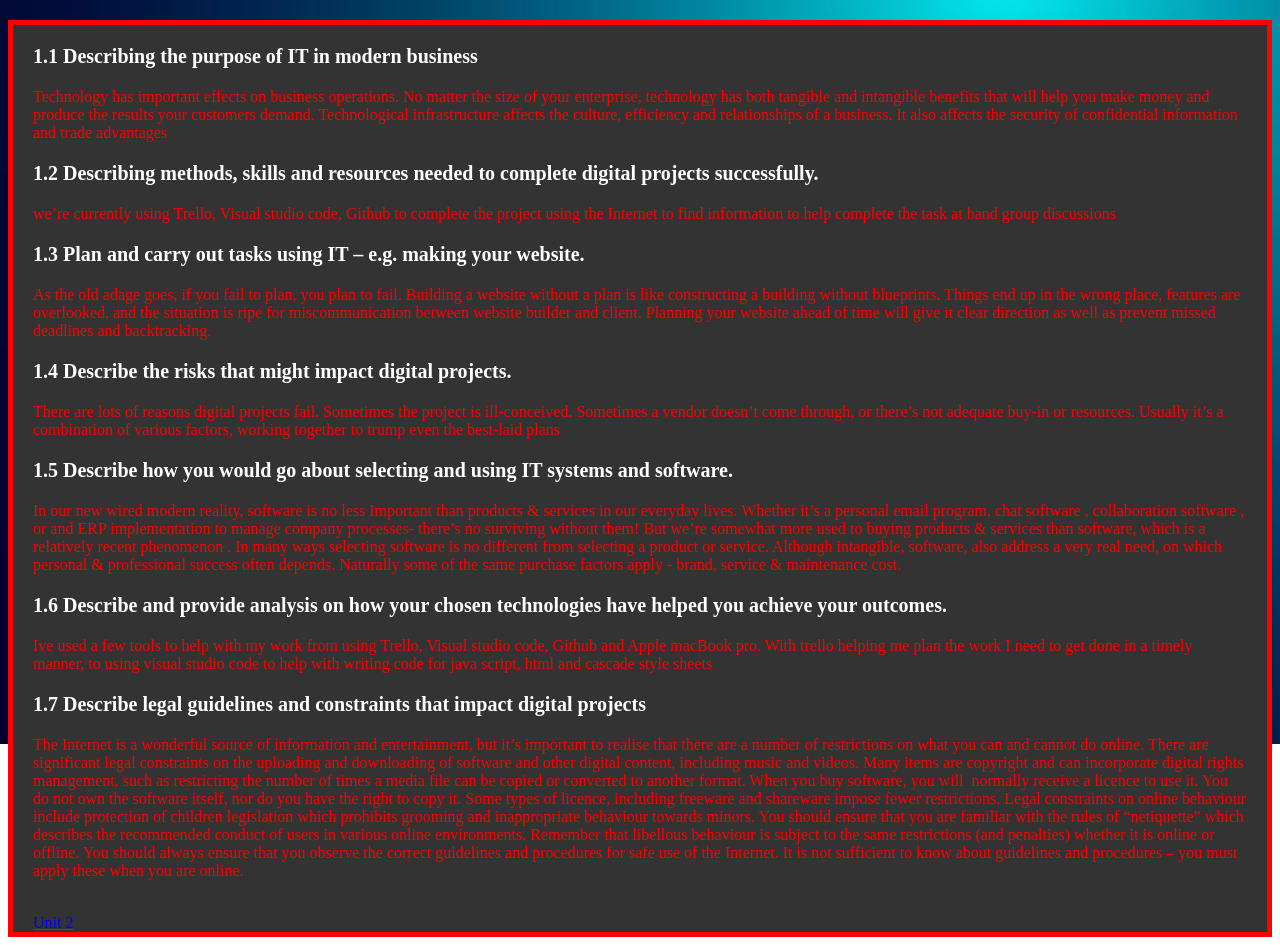
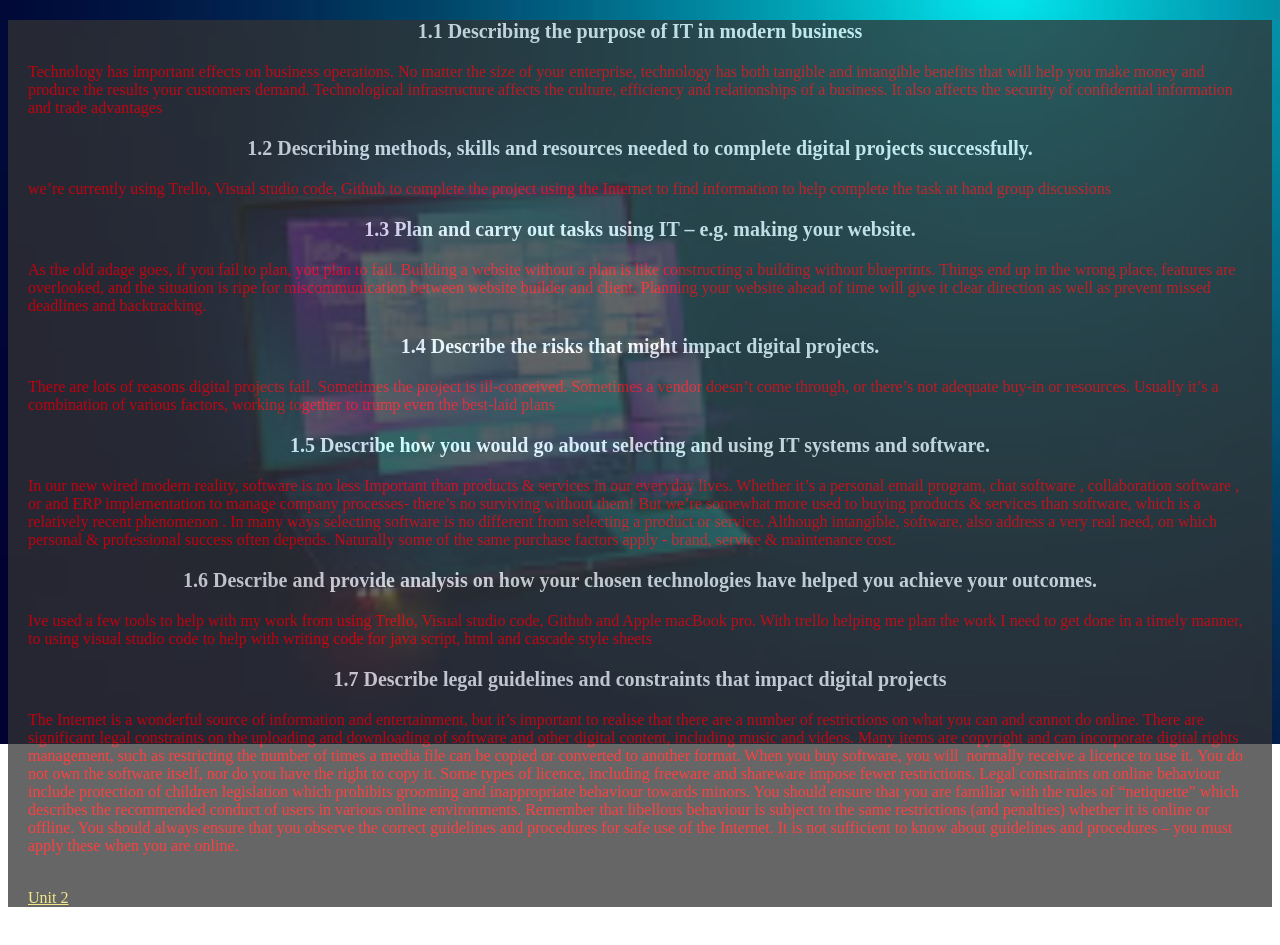
Before and after one commit to sixsh00ter/website, a plain HTML site: page unit1.html in a window 1280 px wide. After the commit the page ends 915 px from the top, so only its background shows below. Drawn offline with Linux system fonts and the light colour scheme.

Commit message:
welldone

```diff
--- a/main.css
+++ b/main.css
@@ -6,6 +6,8 @@ body {
     background-repeat: no-repeat;
     background-size: 100%;
     background-color: 226, 60%, 52%;
+    opacity: 0.75;
+    filter: alpha(opacity=50);
     }
     h2 {
         color: white;
@@ -19,8 +21,14 @@ body {
      }
      p { color: red;
     }
-    .box-1{background-color:#333; color: #fff; border:5px red solid; padding-left:20px; padding-right:20px;margin-top:20px;}
+    .box-1{background-color:#333; color: #fff; border:5px red ; padding-left:20px; padding-right:20px;margin-top:20px;}
 
-    a:link {
-        text-decoration-color: green;
-    }
+    a {
+        color: #f0e160;
+      }
+      a:visited {
+        color: rgb(233, 10, 233);
+      }
+      a:hover, a:active, a:focus {
+        color:#c33;
+      }
--- a/unit1.html
+++ b/unit1.html
@@ -9,7 +9,7 @@
 
 <div class="box-1">
 
-</head> <h3>1.1 Describing the purpose of IT in modern business </h3>
+</head> <h3 class="center">1.1 Describing the purpose of IT in modern business </h3>
 
    <p>Technology has important effects on business operations.
     No matter the size of your enterprise, technology has both tangible and
@@ -19,30 +19,30 @@
     of confidential information and trade advantages<p>
 
 
-</head> <h3>1.2 Describing methods, skills and resources needed to complete digital projects successfully.</h3>
+</head> <h3 class="center">1.2 Describing methods, skills and resources needed to complete digital projects successfully.</h3>
 
     <P>we’re currently using Trello, Visual studio code, Github to complete the project using the Internet to find information to help complete the task at hand
         group discussions
     </P>
 
-</head> <h3>1.3 Plan and carry out tasks using IT – e.g. making your website. </h3>
+</head> <h3 class="center">1.3 Plan and carry out tasks using IT – e.g. making your website. </h3>
 
 <P>As the old adage goes, if you fail to plan, you plan to fail. Building a website without a plan is like constructing a building without blueprints. Things end up in the wrong place, features are overlooked, and the situation is ripe for miscommunication between website builder and client. Planning your website ahead of time will give it clear direction as well as prevent missed deadlines and backtracking.</P>
 
-</head><h3>1.4 Describe the risks that might impact digital projects.</h3>
+</head><h3 class="center">1.4 Describe the risks that might impact digital projects.</h3>
 <P>There are lots of reasons digital projects fail. Sometimes the project is ill-conceived. Sometimes a vendor doesn’t come through, or there’s not adequate buy-in or resources. Usually it’s a combination of various factors, working together to trump even the best-laid plans</P>
 
-</head><h3>1.5 Describe how you would go about selecting and using IT systems and software.</h3>
+</head><h3 class="center">1.5 Describe how you would go about selecting and using IT systems and software.</h3>
 
 <P>In our new wired modern reality, software is no less Important than products & services in our everyday lives. Whether it’s a personal email program, chat software , collaboration software , or and ERP implementation to manage company processes- there’s no surviving without them!
 
     But we’re somewhat more used to buying products & services than software, which is a relatively recent phenomenon . In many ways selecting software is no different from selecting a product or service. Although intangible, software, also address a very real need, on which personal & professional success often depends. Naturally some of the same purchase factors apply - brand, service & maintenance cost.</P>
 
-</head><h3>1.6 Describe and provide analysis on how your chosen technologies have helped you achieve your outcomes.</h3>
+</head><h3 class="center">1.6 Describe and provide analysis on how your chosen technologies have helped you achieve your outcomes.</h3>
 
 <p>Ive used a few tools to help with my work from using Trello, Visual studio code, Github and Apple macBook pro. With trello helping me plan the work I need to get done in a timely manner, to using visual studio code to help with writing code for java script, html and cascade style sheets</p>
 
-</head><h3>1.7 Describe legal guidelines and constraints that impact digital projects</h3>
+</head><h3 class="center">1.7 Describe legal guidelines and constraints that impact digital projects</h3>
 
 <p>The Internet is a wonderful source of information and entertainment, but it’s important to realise that there are a number of restrictions on what you can and cannot do online.
     There are significant legal constraints on the uploading and downloading of software and other digital content, including music and videos. Many items are copyright and can incorporate digital rights management, such as restricting the number of times a media file can be copied or converted to another format. When you buy software, you will  normally receive a licence to use it. You do not own the software itself, nor do you have the right to copy it. Some types of licence, including freeware and shareware impose fewer restrictions.
```
Also changed, not shown: index.html (+1 -1 lines), unit2.html (+10 -0 lines).
